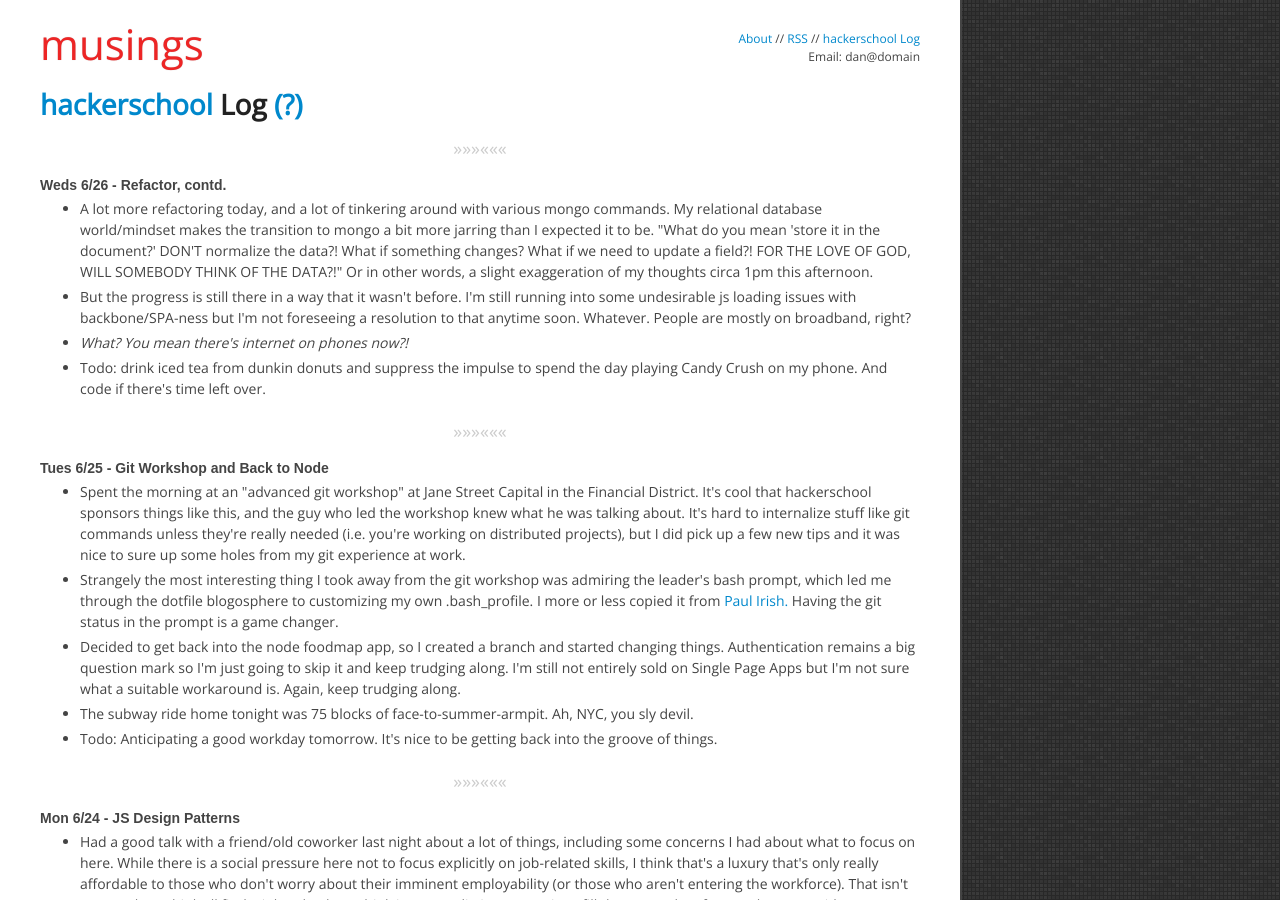
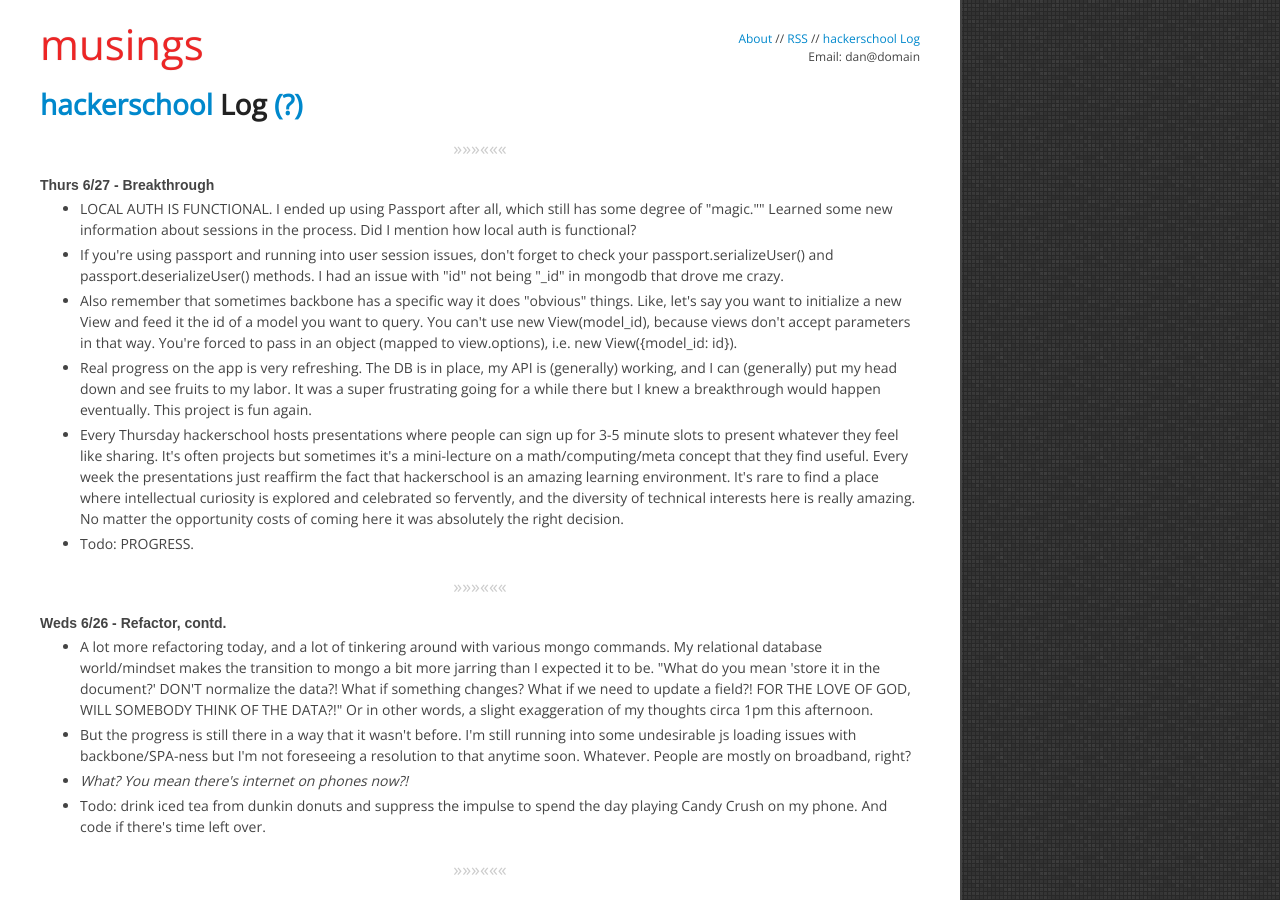
Before and after one commit to danielna/danielna.github.com, a Jekyll site: the page built from hackerschool.html, in a window 1280 px wide and 900 px high. Built offline with Jekyll 4.4.1, drawn with Linux system fonts in a browser that asks for light colours; nearby versions of some CDN libraries; library files that are not in the unit come from our copies; Markdown is read by kramdown in place of the engine named in the settings.

Commit message:
hs log 6/27

```diff
--- a/hackerschool.html
+++ b/hackerschool.html
@@ -9,6 +9,30 @@ permalink: /hackerschool/index.html
     <div id="help-content">
         In June 2013 I started my three months at <a href="/2013/05/19/cracker-barrel-and-hackerschool.html" title="Cracker Barrel and hackerschool">hackerschool</a>.  This is where I'll keep a log of what I'm working on/thinking/experiencing/etc.  I'm envisioning something kind of like twitter, but less ephemeral.  It'll be similarly stream-of-conscience.  When I write longer-form posts that pertain to HS I'll link to it both here and on the homepage.
     </div>
+
+    <div class="separator">&raquo;&raquo;&raquo;&laquo;&laquo;&laquo;</div>
+
+    <span class="date" id="2013-06-26">Thurs 6/27 - Breakthrough</span>
+    <ul>
+        <li>
+            LOCAL AUTH IS FUNCTIONAL.  I ended up using Passport after all, which still has some degree of "magic.""  Learned some new information about sessions in the process.  Did I mention how local auth is functional?
+        </li>
+        <li>
+            If you're using passport and running into user session issues, don't forget to check your passport.serializeUser() and passport.deserializeUser() methods.  I had an issue with "id" not being "_id" in mongodb that drove me crazy.
+        </li>
+        <li>
+            Also remember that sometimes backbone has a specific way it does "obvious" things.  Like, let's say you want to initialize a new View and feed it the id of a model you want to query.  You can't use new View(model_id), because views don't accept parameters in that way.  You're forced to pass in an object (mapped to view.options), i.e. new View({model_id: id}).
+        </li>
+        <li>
+            Real progress on the app is very refreshing.  The DB is in place, my API is (generally) working, and I can (generally) put my head down and see fruits to my labor.  It was a super frustrating going for a while there but I knew a breakthrough would happen eventually.  This project is fun again.
+        </li>
+        <li>
+            Every Thursday hackerschool hosts presentations where people can sign up for 3-5 minute slots to present whatever they feel like sharing.  It's often projects but sometimes it's a mini-lecture on a math/computing/meta concept that they find useful.  Every week the presentations just reaffirm the fact that hackerschool is an amazing learning environment.  It's rare to find a place where intellectual curiosity is explored and celebrated so fervently, and the diversity of technical interests here is really amazing.  No matter the opportunity costs of coming here it was absolutely the right decision.
+        </li>
+        <li>
+            Todo: PROGRESS.
+        </li>
+    </ul>
 
     <div class="separator">&raquo;&raquo;&raquo;&laquo;&laquo;&laquo;</div>
 
```
